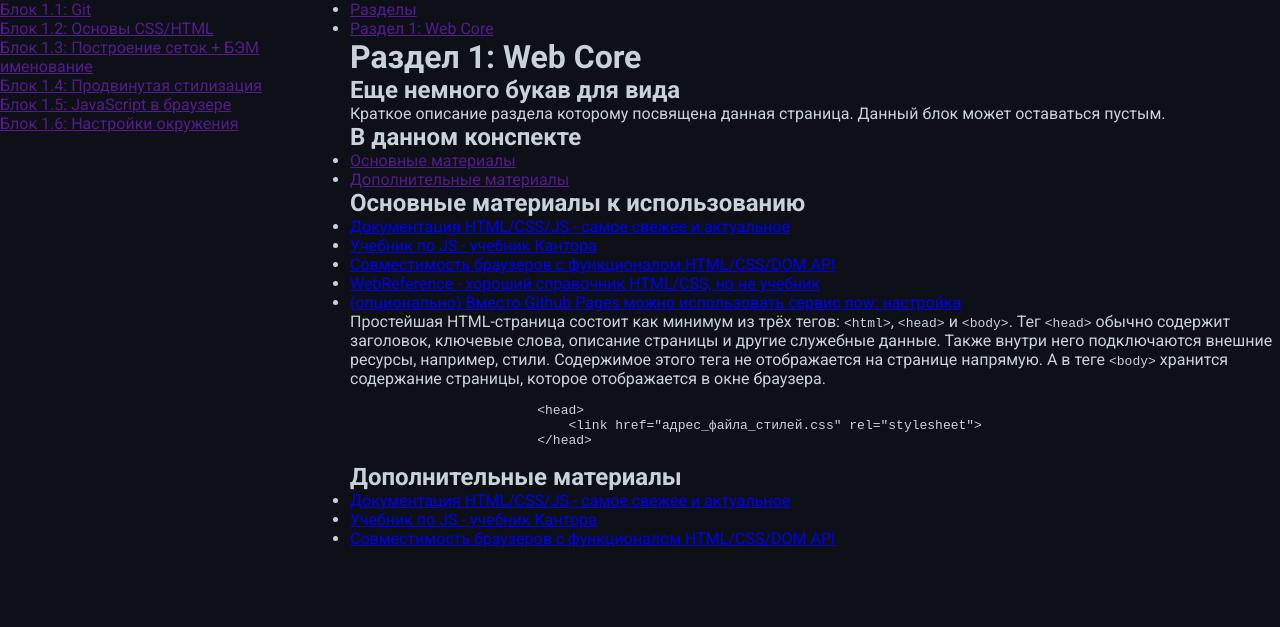
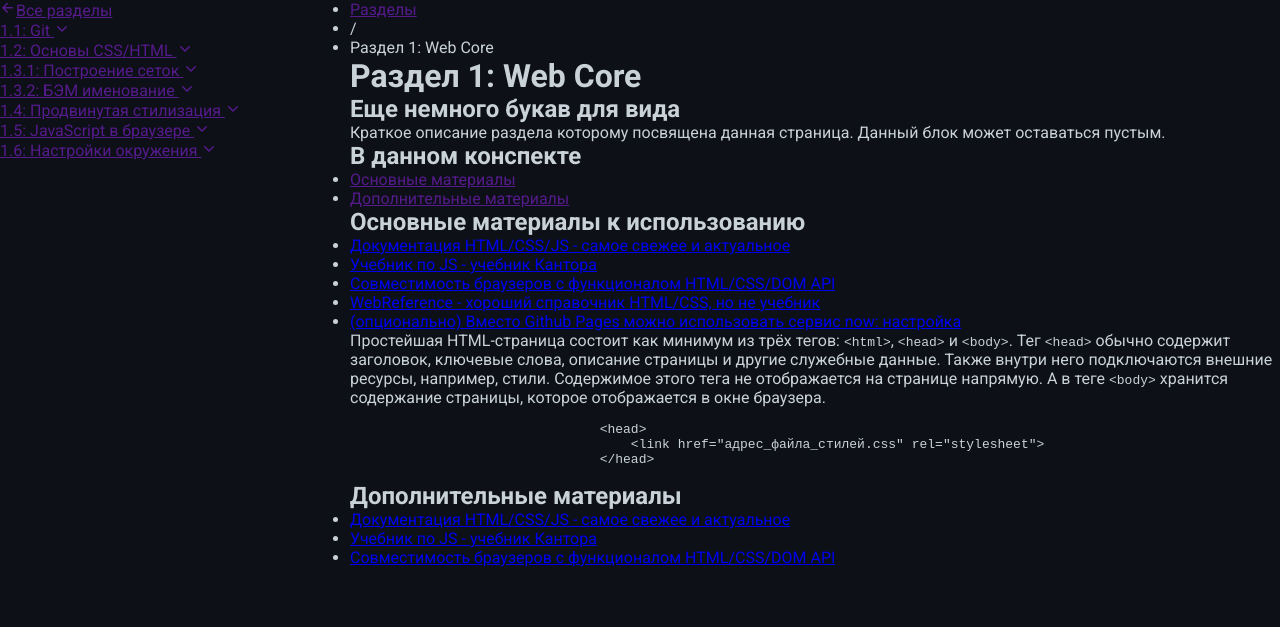
Before and after one commit to DanilFedorov/frontend-conspect, a plain HTML site: page index.html in a window 1280 px wide. Drawn offline with Linux system fonts and the light colour scheme.

Commit message:
build: updated dom-tree/added svg

```diff
--- a/index.html
+++ b/index.html
@@ -14,24 +14,60 @@
     <div class="body-grid">
         <aside class="menu">
             <nav class="menu__site-nav site-nav">
+                <a href="" class="site-nav__return-link return-link">
+                    <svg aria-hidden="true" role="img" class="return-link__arrow" viewBox="0 0 16 16" width="16" height="16" fill="currentColor">
+                        <path fill-rule="evenodd" d="M7.78 12.53a.75.75 0 01-1.06 0L2.47 8.28a.75.75 0 010-1.06l4.25-4.25a.75.75 0 011.06 1.06L4.81 7h7.44a.75.75 0 010 1.5H4.81l2.97 2.97a.75.75 0 010 1.06z"></path>
+                    </svg>Все разделы
+                </a>
                 <ul class="site-nav__list">
                     <li class="site-nav__item">
-                        <a href="" class="site-nav__link">Блок 1.1: Git</a>
+                        <a href="" class="site-nav__link">1.1: Git
+                            <svg aria-hidden="true" role="img" class="site-nav__arrow" viewBox="0 0 16 16" width="16" height="16" fill="currentColor">
+                                <path fill-rule="evenodd" d="M12.78 6.22a.75.75 0 010 1.06l-4.25 4.25a.75.75 0 01-1.06 0L3.22 7.28a.75.75 0 011.06-1.06L8 9.94l3.72-3.72a.75.75 0 011.06 0z"></path>
+                            </svg>
+                        </a>
                     </li>
                     <li class="site-nav__item">
-                        <a href="" class="site-nav__link">Блок 1.2: Основы CSS/HTML</a>
+                        <a href="" class="site-nav__link">1.2: Основы CSS/HTML
+                            <svg aria-hidden="true" role="img" class="site-nav__arrow" viewBox="0 0 16 16" width="16" height="16" fill="currentColor">
+                                <path fill-rule="evenodd" d="M12.78 6.22a.75.75 0 010 1.06l-4.25 4.25a.75.75 0 01-1.06 0L3.22 7.28a.75.75 0 011.06-1.06L8 9.94l3.72-3.72a.75.75 0 011.06 0z"></path>
+                            </svg>
+                        </a>
                     </li>
                     <li class="site-nav__item">
-                        <a href="" class="site-nav__link">Блок 1.3: Построение сеток + БЭМ именование</a>
+                        <a href="" class="site-nav__link">1.3.1: Построение сеток
+                            <svg aria-hidden="true" role="img" class="site-nav__arrow" viewBox="0 0 16 16" width="16" height="16" fill="currentColor">
+                                <path fill-rule="evenodd" d="M12.78 6.22a.75.75 0 010 1.06l-4.25 4.25a.75.75 0 01-1.06 0L3.22 7.28a.75.75 0 011.06-1.06L8 9.94l3.72-3.72a.75.75 0 011.06 0z"></path>
+                            </svg>
+                        </a>
                     </li>
                     <li class="site-nav__item">
-                        <a href="" class="site-nav__link">Блок 1.4: Продвинутая стилизация</a>
+                        <a href="" class="site-nav__link">1.3.2: БЭМ именование
+                            <svg aria-hidden="true" role="img" class="site-nav__arrow" viewBox="0 0 16 16" width="16" height="16" fill="currentColor">
+                                <path fill-rule="evenodd" d="M12.78 6.22a.75.75 0 010 1.06l-4.25 4.25a.75.75 0 01-1.06 0L3.22 7.28a.75.75 0 011.06-1.06L8 9.94l3.72-3.72a.75.75 0 011.06 0z"></path>
+                            </svg>
+                        </a>
                     </li>
                     <li class="site-nav__item">
-                        <a href="" class="site-nav__link">Блок 1.5: JavaScript в браузере</a>
+                        <a href="" class="site-nav__link">1.4: Продвинутая стилизация
+                            <svg aria-hidden="true" role="img" class="site-nav__arrow" viewBox="0 0 16 16" width="16" height="16" fill="currentColor">
+                                <path fill-rule="evenodd" d="M12.78 6.22a.75.75 0 010 1.06l-4.25 4.25a.75.75 0 01-1.06 0L3.22 7.28a.75.75 0 011.06-1.06L8 9.94l3.72-3.72a.75.75 0 011.06 0z"></path>
+                            </svg>
+                        </a>
                     </li>
                     <li class="site-nav__item">
-                        <a href="" class="site-nav__link">Блок 1.6: Настройки окружения</a>
+                        <a href="" class="site-nav__link">1.5: JavaScript в браузере
+                            <svg aria-hidden="true" role="img" class="site-nav__arrow" viewBox="0 0 16 16" width="16" height="16" fill="currentColor">
+                                <path fill-rule="evenodd" d="M12.78 6.22a.75.75 0 010 1.06l-4.25 4.25a.75.75 0 01-1.06 0L3.22 7.28a.75.75 0 011.06-1.06L8 9.94l3.72-3.72a.75.75 0 011.06 0z"></path>
+                            </svg>
+                        </a>
+                    </li>
+                    <li class="site-nav__item">
+                        <a href="" class="site-nav__link">1.6: Настройки окружения
+                            <svg aria-hidden="true" role="img" class="site-nav__arrow" viewBox="0 0 16 16" width="16" height="16" fill="currentColor">
+                                <path fill-rule="evenodd" d="M12.78 6.22a.75.75 0 010 1.06l-4.25 4.25a.75.75 0 01-1.06 0L3.22 7.28a.75.75 0 011.06-1.06L8 9.94l3.72-3.72a.75.75 0 011.06 0z"></path>
+                            </svg>
+                        </a>
                     </li>
                 </ul>
             </nav>
@@ -42,11 +78,16 @@
                     <a href="" class="crumbs-nav__link">Разделы</a>
                 </li>
                 <li class="crumbs-nav__item">
-                    <a href="" class="crumbs-nav__link crumbs-nav__link--active">Раздел 1: Web Core</a>
+                    /
+                </li>
+                <li class="crumbs-nav__item">
+                    Раздел 1: Web Core
                 </li>
             </ul>
         </header>
         <main class="main">
+            <div class="main__center-wrapper">
+                <div class="main__grid-wrapper">
                     <div class="main__topper">
                         <h1 class="article__title">Раздел 1: Web Core</h1>
                         <h2 class="article__subtitle">Еще немного букав для вида</h2>
@@ -109,6 +150,8 @@
                             </ul>
                         </article>
                     </section>
+                </div>
+            </div>
         </main>
         <footer class="footer"></footer>
     </div>
```
Lines whose indentation alone changed are shown as unchanged.
